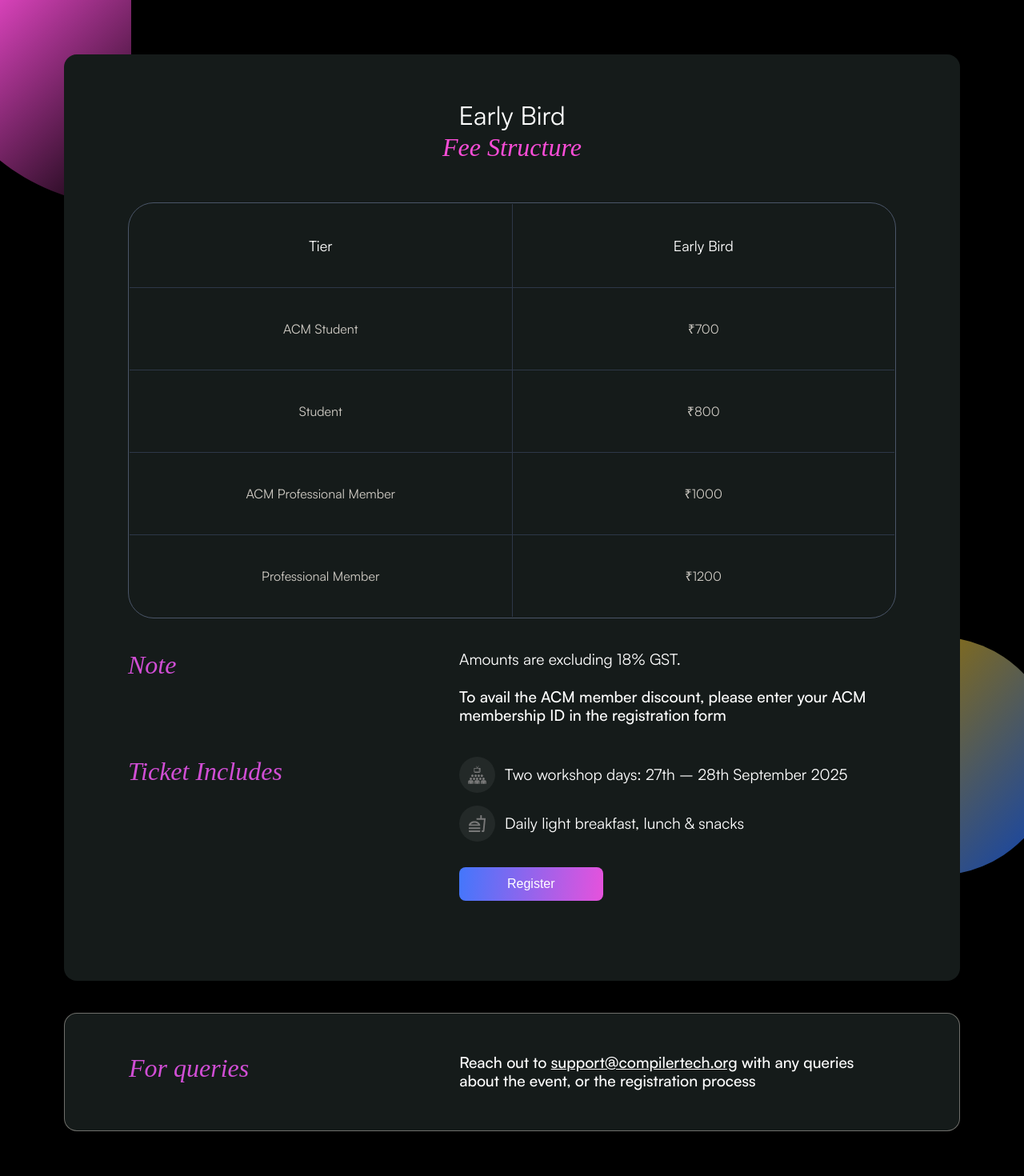
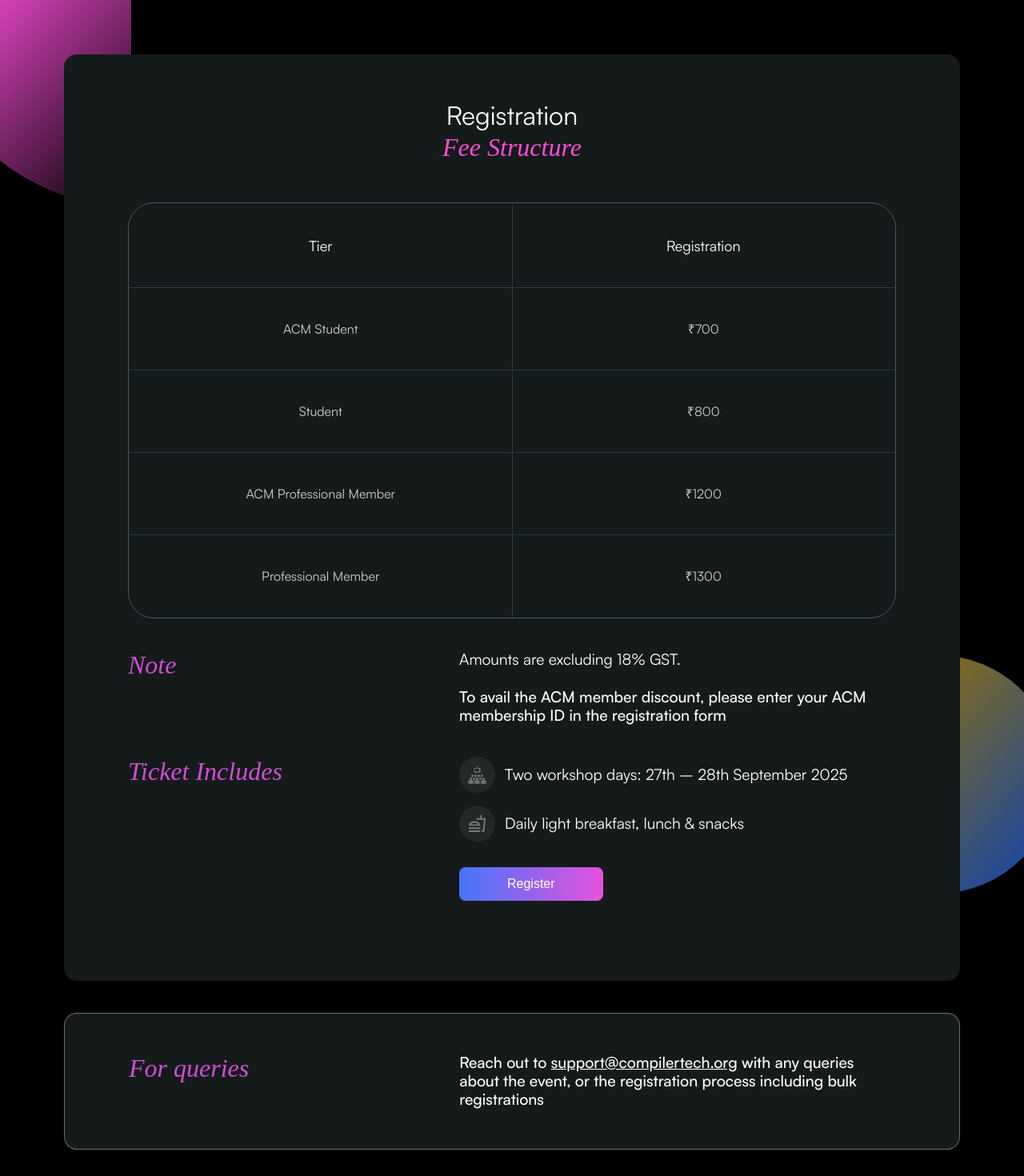
Before and after one commit to compilertech/compilertech-fe, a React (Vite) app: page /register in a window 1280 px wide. Shown: the part 640-2110 px from the top of the page at 80% size. Built offline with nearby package versions, Linux system fonts and the light colour scheme.

Commit message:
update registration price after early bird had closed

```diff
--- a/src/components/RegistrationsPage/RegistrationsDetails.tsx
+++ b/src/components/RegistrationsPage/RegistrationsDetails.tsx
@@ -10,8 +10,8 @@ import FoodIcon from "../../assets/common/Food-outline.svg";
 const feeTableData = [
   ["ACM Student", "₹700"],
   ["Student", "₹800"],
-  ["ACM Professional Member", "₹1000"],
-  ["Professional Member", "₹1200"],
+  ["ACM Professional Member", "₹1200"],
+  ["Professional Member", "₹1300"],
 ];
 
 const TableWrapper = styled.div`
@@ -368,7 +368,7 @@ const FeeTable = () => (
         <thead>
           <TableRow>
             <TableHeader>Tier</TableHeader>
-            <TableHeader isLast>Early Bird</TableHeader>
+            <TableHeader isLast>Registration</TableHeader>
           </TableRow>
         </thead>
         <tbody>
@@ -396,12 +396,12 @@ const RegistrationsDetails = () => {
           width="260px"
         />
         <MobileHeader>
-          <SectionTitle>Early Bird</SectionTitle>
+          <SectionTitle>Registration</SectionTitle>
           <SectionSubtitle>Fee Structure</SectionSubtitle>
         </MobileHeader>
         <ContentWrapper>
           <DesktopHeader>
-            <SectionTitle>Early Bird</SectionTitle>
+            <SectionTitle>Registration</SectionTitle>
             <SectionSubtitle>Fee Structure</SectionSubtitle>
           </DesktopHeader>
           <FeeTable />
@@ -466,7 +466,7 @@ const RegistrationsDetails = () => {
                   >
                     support@compilertech.org
                   </StyledMailLink>{" "}
-                  with any queries about the event, or the registration process
+                  with any queries about the event, or the registration process including bulk registrations
                 </Highlight>
               </NoteText>
             </RightCol>
```
